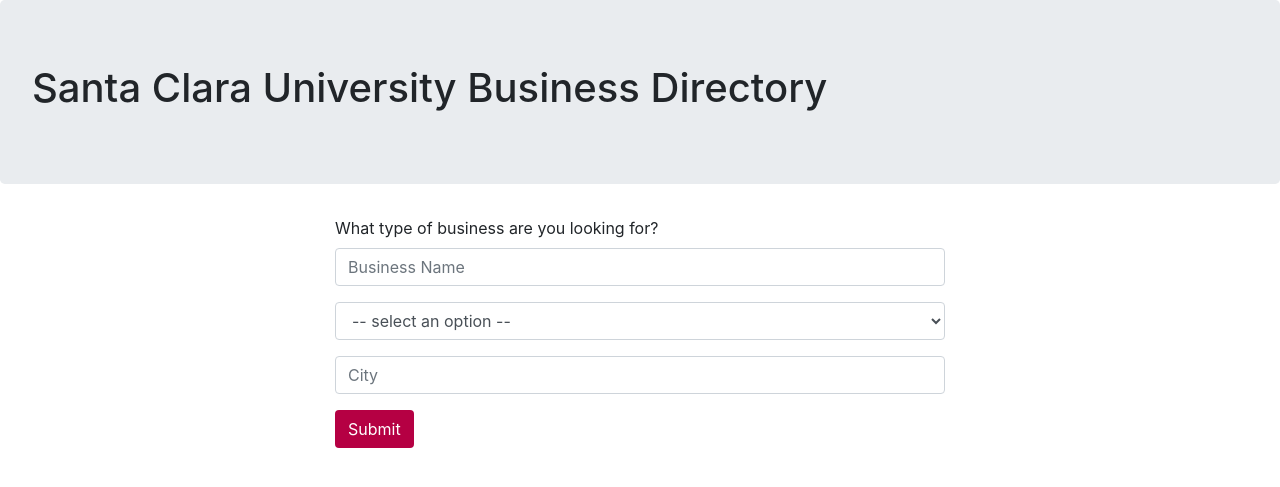
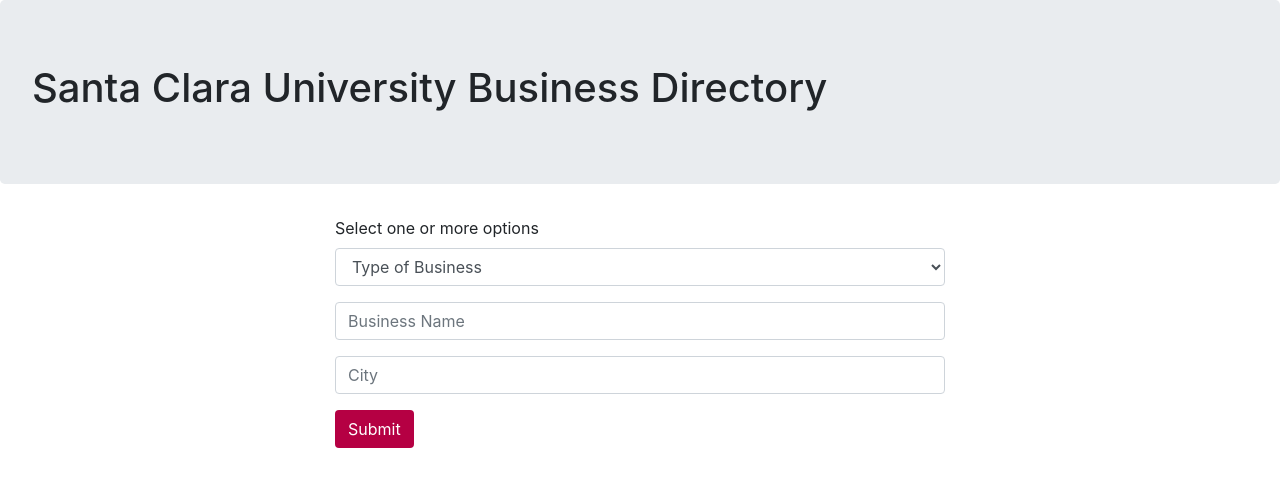
Before and after one commit to YouGotJaked/Alumni-Business-Directory-System, a PHP site: page /web/user_home.php in a window 1280 px wide. Shown: the part 58-545 px from the top of the page. Run offline with PHP 8.4, Linux system fonts and the light colour scheme; the visitor is signed in with stand-in values (Sample User, id 1); some libraries are stand-ins or nearby versions.

Commit message:
added favicon and reworded user home

```diff
--- a/web/business_list.php
+++ b/web/business_list.php
@@ -1,6 +1,7 @@
 <!doctype html>
 <html>
 <head>
+	<link rel="shortcut icon" href="../img/favicon.ico" type="image/x-icon">
 	<link href="../css/styles.css" rel="stylesheet" type="text/css"/>
 	<meta charset="UTF-8">
 	<meta name="viewport" content="width=device-width, initial-scale=1">
--- a/web/edit_business.php
+++ b/web/edit_business.php
@@ -1,6 +1,7 @@
 <!doctype html>
 <html>
 <head>
+	<link rel="shortcut icon" href="../img/favicon.ico" type="image/x-icon">
 	<link href="../css/styles.css" rel="stylesheet" type="text/css"/>
 	<meta charset="UTF-8">
 	<meta name="viewport" content="width=device-width, initial-scale=1">
--- a/web/individual_business.php
+++ b/web/individual_business.php
@@ -1,6 +1,7 @@
 <!doctype html>
 <html>
 <head>
+	<link rel="shortcut icon" href="../img/favicon.ico" type="image/x-icon">
 	<link href="../css/styles.css" rel="stylesheet" type="text/css"/>
 	<meta charset="UTF-8">
 	<meta name="viewport" content="width=device-width, initial-scale=1">
--- a/web/individual_user.php
+++ b/web/individual_user.php
@@ -1,6 +1,7 @@
 <!doctype html>
 <html>
 <head>
+	<link rel="shortcut icon" href="../img/favicon.ico" type="image/x-icon">
 	<link href="../css/styles.css" rel="stylesheet" type="text/css"/>
 	<meta charset="UTF-8">
 	<meta name="viewport" content="width=device-width, initial-scale=1">
--- a/web/login.php
+++ b/web/login.php
@@ -2,6 +2,7 @@
 <!--The content of these web pages is not generated by and does not represent the views of Santa Clara University or any of its departments or organizations.-->
 <html>
 <head>
+	<link rel="shortcut icon" href="../img/favicon.ico" type="image/x-icon">
 	<link href="../css/styles.css" rel="stylesheet" type="text/css"/>
 	<meta charset="UTF-8">
 	<meta name="viewport" content="width=device-width, initial-scale=1">
--- a/web/manager_home.php
+++ b/web/manager_home.php
@@ -1,6 +1,7 @@
 <!doctype html>
 <html>
 <head>
+	<link rel="shortcut icon" href="../img/favicon.ico" type="image/x-icon">
 	<link href="../css/styles.css" rel="stylesheet" type="text/css"/>
 	<meta charset="UTF-8">
 	<meta name="viewport" content="width=device-width, initial-scale=1">
--- a/web/signup.php
+++ b/web/signup.php
@@ -1,6 +1,7 @@
 <!doctype html>
 <html>
 <head>
+	<link rel="shortcut icon" href="../img/favicon.ico" type="image/x-icon">
 	<link href="../css/styles.css" rel="stylesheet" type="text/css"/>
 	<meta charset="UTF-8">
 	<meta name="viewport" content="width=device-width, initial-scale=1">
--- a/web/submit_business.php
+++ b/web/submit_business.php
@@ -1,6 +1,7 @@
 <!doctype html>
 <html>
 <head>
+	<link rel="shortcut icon" href="../img/favicon.ico" type="image/x-icon">
 	<link href="../css/styles.css" rel="stylesheet" type="text/css"/>
 	<meta charset="UTF-8">
 	<meta name="viewport" content="width=device-width, initial-scale=1">
--- a/web/user_home.php
+++ b/web/user_home.php
@@ -1,6 +1,7 @@
 <!doctype html>
 <html>
 <head>
+	<link rel="shortcut icon" href="../img/favicon.ico" type="image/x-icon">
 	<link href="../css/styles.css" rel="stylesheet" type="text/css"/>
 	<meta charset="UTF-8">
 	<meta name="viewport" content="width=device-width, initial-scale=1">
@@ -51,17 +52,17 @@
 		<h1>Santa Clara University Business Directory</h1>
 	</div>
 	<div class="container mb-3 col-lg-6 col-sm-10">
-		<label for="exampleFormControlSelect1">What type of business are you looking for?</label>
+		<label for="exampleFormControlSelect1">Select one or more options</label>
 		<form action="business_list.php" method="post">
-		<input type="text" class="form-control mb-3" placeholder="Business Name" name="name">
 		<select class="form-control mb-3" id="exampleFormControlSelect1" name="category" value="">
-			<option disabled selected value> -- select an option -- </option>
+			<option disabled selected value>Type of Business</option>
 			<option value="Restaurant">Restaurant</option>
 			<option value="Shopping">Shopping</option>
 			<option value="Professional Services">Professional Services</option>
 			<option value="Local Services">Local Services</option>
 			<option value="Home Services">Home Services</option>
 		</select>
+		<input type="text" class="form-control mb-3" placeholder="Business Name" name="name">
 		<input type="text" class="form-control mb-3" placeholder="City" name="city">
 		<input type="submit" class="btn submitbtn" name="submit">
 		</form>
--- a/web/user_list.php
+++ b/web/user_list.php
@@ -1,6 +1,7 @@
 <!doctype html>
 <html>
 <head>
+	<link rel="shortcut icon" href="../img/favicon.ico" type="image/x-icon">
 	<link href="../css/styles.css" rel="stylesheet" type="text/css"/>
 	<meta charset="UTF-8">
 	<meta name="viewport" content="width=device-width, initial-scale=1">
--- a/web/verify_business.php
+++ b/web/verify_business.php
@@ -1,6 +1,7 @@
 <!doctype html>
 <html>
 <head>
+	<link rel="shortcut icon" href="../img/favicon.ico" type="image/x-icon">
 	<link href="../css/styles.css" rel="stylesheet" type="text/css"/>
 	<meta charset="UTF-8">
 	<meta name="viewport" content="width=device-width, initial-scale=1">
```
Also changed, not shown: img/favicon.ico (added).
